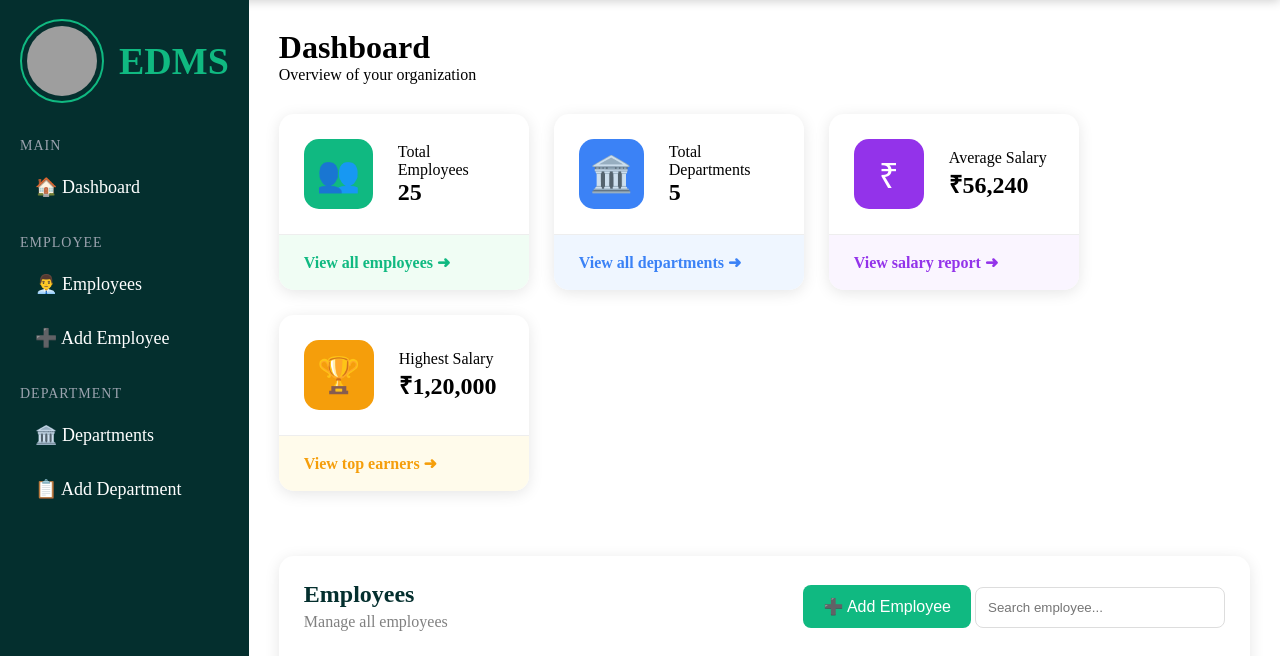
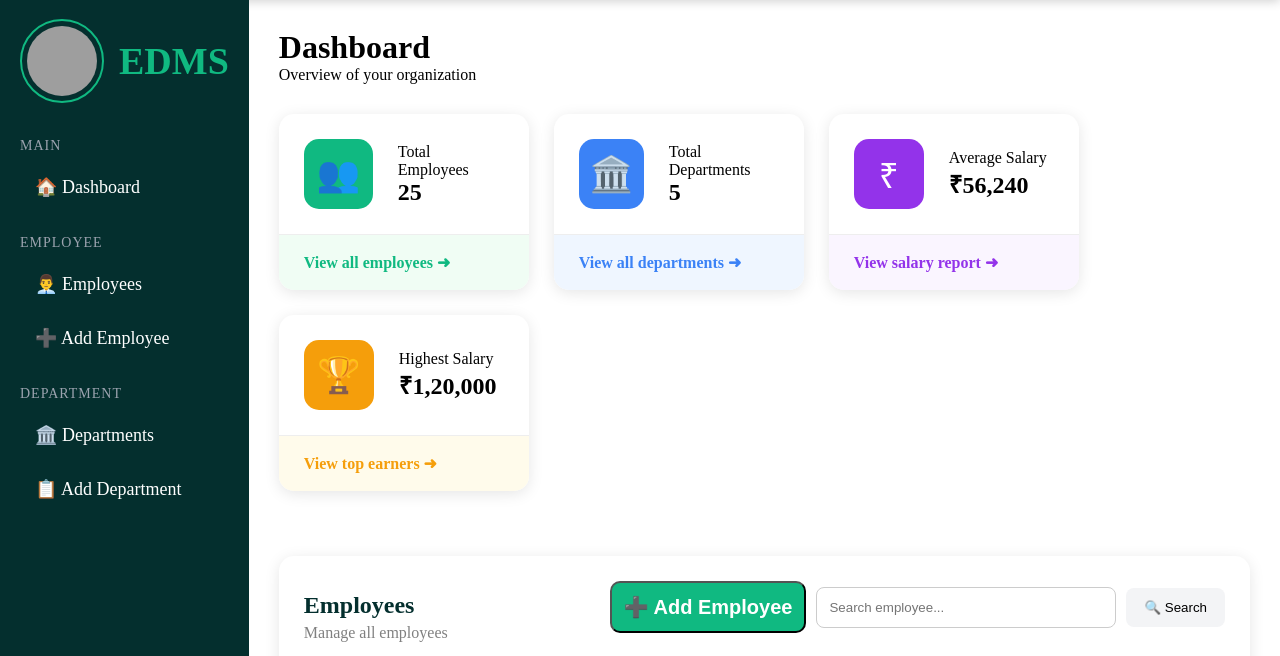
Before and after one commit to AJITHRAJA8/Employee-Department-Management-System, a Flask app: page / in a window 1280 px wide. Shown: the part 129-785 px from the top of the page. Run offline with Flask 3, Linux system fonts and the light colour scheme; data that the repository does not hold is empty; grey boxes are pictures that could not be loaded.

Commit message:
create and complete the update employee page

```diff
--- a/app.py
+++ b/app.py
@@ -26,21 +26,43 @@ def home():
     return render_template("home.html", datas=result)
 
 #Update EMployee Tabel
-@app.route('/update/<int:id>', methods=['GET','POST'])
+@app.route('/update/<int:id>',methods=['GET','POST'])
 def update(id):
+    res=con.cursor(dictionary=True)
     if request.method=='POST':
         name=request.form['name']
-        dept_id=request.form['dept_id']
-        print(request.form)
         salary=request.form['salary']
         city=request.form['city']
-        res=con.cursor(dictionary=True)
+        dept_id=request.form['dept_id']
+
         sql='update employee set name=%s,salary=%s,city=%s,dept_id=%s where id=%s'
         value=(name,salary,city,dept_id,id)
         res.execute(sql,value)
         con.commit()
         return redirect(url_for('home'))
-    return render_template('update.html')
+    # Employee Detials
+    sql='select * from employee where id=%s'
+    value=(id,)
+    res.execute(sql,value)
+    employee=res.fetchone()
+    #All Departments
+    res.execute('select * from department')
+    departments=res.fetchall()
+    return render_template(
+            "update.html",
+            employee=employee,
+            departments=departments
+        )
 
+#search Employee
+@app.route('/search',methods=['GET','POST'])
+def search():
+    search=request.form['search']
+    res=con.cursor(dictionary=True)
+    sql='select * from employee where name like %s'
+    value=('%' +search+ '%',)
+    res.execute(sql,value)
+    result=res.fetchall()
+    return render_template("home.html",datas=result)
 if(__name__)=="__main__":
     app.run(debug=True,port=8000)
--- a/static/style.css
+++ b/static/style.css
@@ -180,24 +180,43 @@
     color:gray;
     margin-top:5px;
 }
-.employee-action{
+.employee-actions{
     display:flex;
-    gap:15px;
+    justify-content:space-between;
+    align-items:center;
+    margin-bottom:20px;
 }
+
+.search-form{
+    display:flex;
+    align-items:center;
+    gap:10px;
+}
+
 .add-employee-btn{
-    background-color:#10b981;
+    background:#10b981;
     color:white;
+    text-decoration:none;
+    padding:12px;;
+    border-radius:10px;
+    font-size:20px;
+    font-weight:bold;
+    margin-right:10px;
+}
+
+.search-box{
+    width:300px;
+    padding:12px;
+    border:1px solid #ccc;
+    border-radius:8px;
+}
+
+.search-btn{
+    padding:12px 18px;
     border:none;
-    padding:12px 20px;
+    background:#f3f4f6;
     border-radius:8px;
-    font-size:16px;
     cursor:pointer;
-}
-.search-box{
-    width:250px;
-    padding:12px;
-    border:1px solid #ddd;
-    border-radius:8px;
 }
 .employee-table{
     width:100%;
--- a/templates/home.html
+++ b/templates/home.html
@@ -130,7 +130,17 @@
                             <button class="add-employee-btn">
                                 ➕ Add Employee
                             </button>
-                            <input type="search" placeholder="Search employee..." class="search-box">
+                            <form action="/search" method="POST" class="search-form">
+                                <input
+                                    type="search"
+                                    name="search"
+                                    placeholder="Search employee..."
+                                    class="search-box"
+                                >
+                                    <button type="submit" class="search-btn">
+                                        🔍 Search
+                                    </button>
+                            </form>
                         </div>
                     </div>
                     <table class="employee-table">
@@ -153,7 +163,7 @@
                                 <td>{{data.salary}}</td>
                                 <td>{{data.city}}</td>
                                 <td>
-                                    <a class="edit-btn" href="{{url_for('update',id=data.id)}}">✏ Edit</a>
+                                    <a class="edit-btn" href="{{ url_for('update', id=data.id) }}">✏ Edit</a>
                                     <button class="delete-btn">🗑 Delete</button>
                                 </td>
                             </tr>
```
Also changed, not shown: other parts of static/style.css (+41 -0 lines), templates/update.html (+47 -10 lines).
